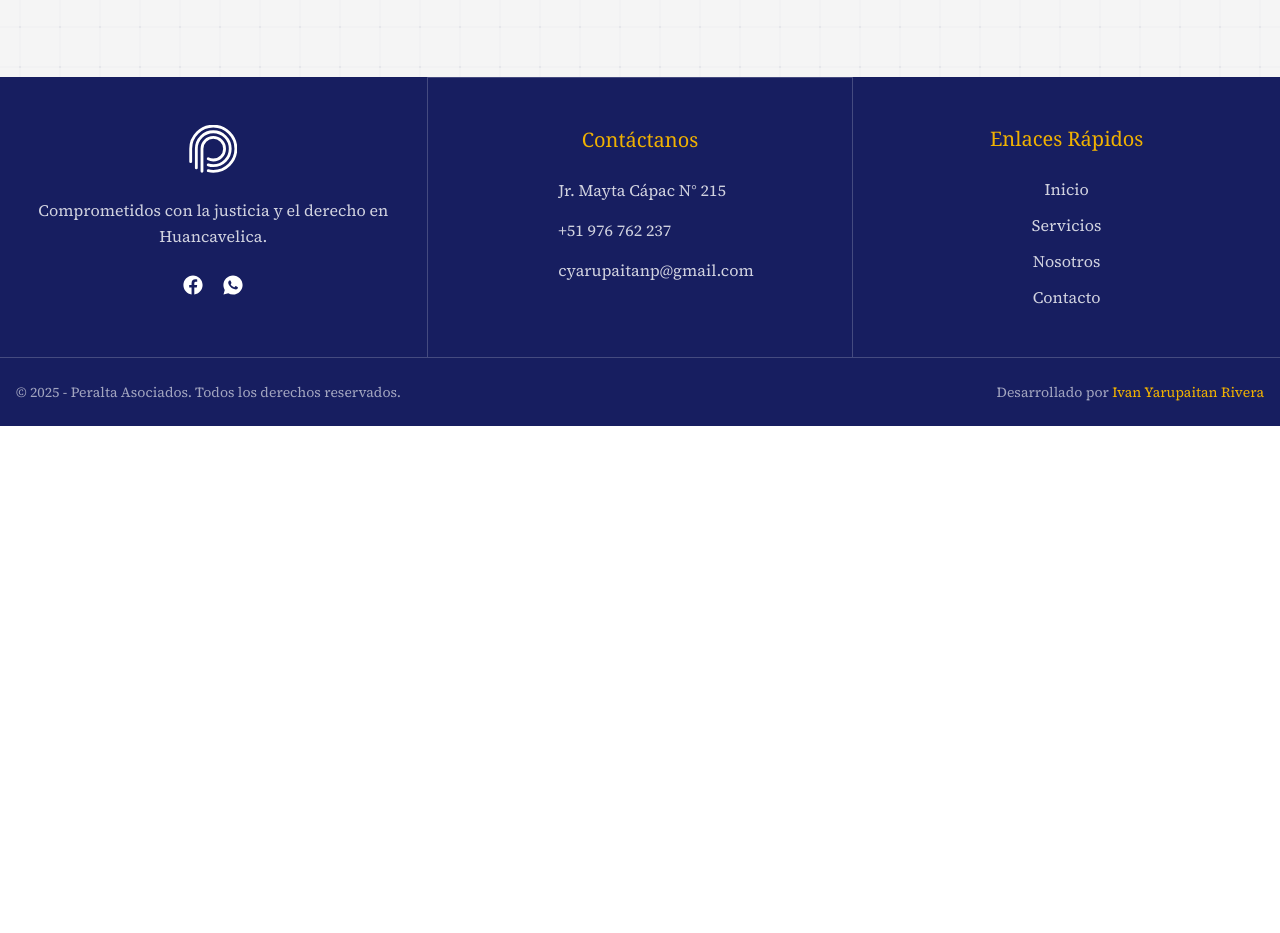
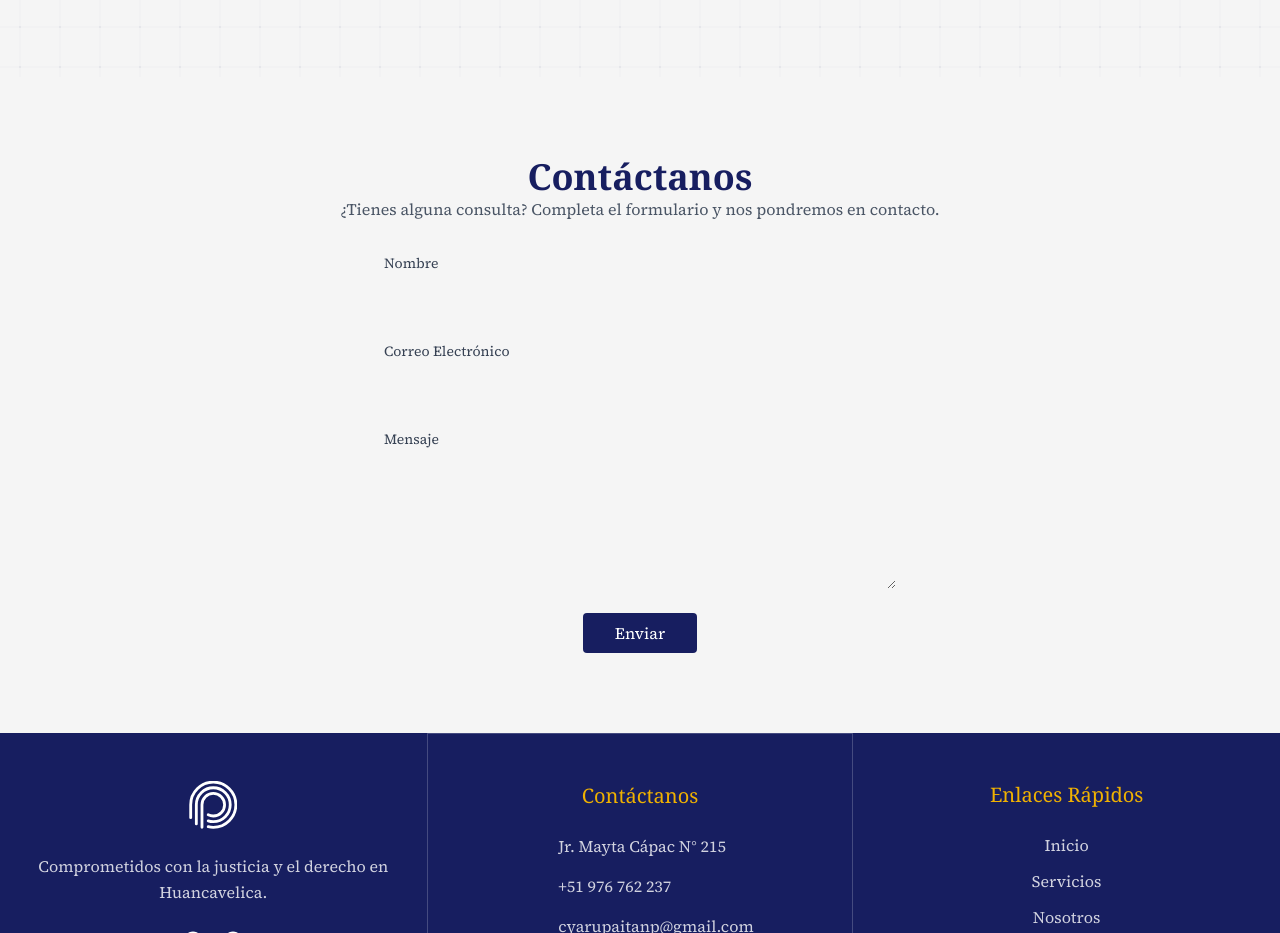
Before and after one commit to IvanGabrielYarupaitanRivera/PeraltaAsociados, an Astro site: page / in a window 1280 px wide. Shown: the part 4583-5516 px from the top of the page. Before the commit the page ends 5009 px from the top, so only its background shows below. Built offline with nearby package versions, Linux system fonts and the light colour scheme; Astro itself is replaced by a stand-in of ours; some icons are missing.

Commit message:
Agregar componente de contacto con formulario para consultas

```diff
--- /dev/null
+++ b/src/components/Contacto.astro
@@ -0,0 +1,75 @@
+---
+const formName = "contacto";
+---
+
+<section id="contacto" class="py-20 bg-neutral-100">
+  <div class="container mx-auto px-4">
+    <header class="mb-8 text-center">
+      <h1 class="font-serif text-3xl md:text-4xl text-primary font-bold">
+        Contáctanos
+      </h1>
+      <p class="text-gray-600">
+        ¿Tienes alguna consulta? Completa el formulario y nos pondremos en
+        contacto.
+      </p>
+    </header>
+    <form
+      name={formName}
+      method="POST"
+      data-netlify="true"
+      netlify-honeypot="bot-field"
+      class="max-w-lg mx-auto space-y-6"
+    >
+      <!-- Campo oculto para Netlify -->
+      <input type="hidden" name="form-name" value={formName} />
+      <p class="hidden">
+        <label>
+          No rellenes este campo si eres humano: <input name="bot-field" />
+        </label>
+      </p>
+      <div>
+        <label for="nombre" class="block text-sm font-medium text-gray-700">
+          Nombre
+        </label>
+        <input
+          type="text"
+          id="nombre"
+          name="nombre"
+          required
+          class="mt-1 block w-full rounded-sm border-gray-300 p-2"
+        />
+      </div>
+      <div>
+        <label for="email" class="block text-sm font-medium text-gray-700">
+          Correo Electrónico
+        </label>
+        <input
+          type="email"
+          id="email"
+          name="email"
+          required
+          class="mt-1 block w-full rounded-sm border-gray-300 p-2"
+        />
+      </div>
+      <div>
+        <label for="mensaje" class="block text-sm font-medium text-gray-700">
+          Mensaje
+        </label>
+        <textarea
+          id="mensaje"
+          name="mensaje"
+          rows="5"
+          required
+          class="mt-1 block w-full rounded-sm border-gray-300 p-2"></textarea>
+      </div>
+      <div class="text-center">
+        <button
+          type="submit"
+          class="inline-flex items-center px-8 py-2 bg-primary text-white font-medium hover:bg-primary/90 transition-all duration-300 rounded-sm"
+        >
+          Enviar
+        </button>
+      </div>
+    </form>
+  </div>
+</section>
--- a/src/components/Welcome.astro
+++ b/src/components/Welcome.astro
@@ -5,6 +5,7 @@ import Servicios from "./Servicios.astro";
 import Nosotros from "./Nosotros.astro";
 import Footer from "./Footer.astro";
 import Equipo from "./Equipo.astro";
+import Contacto from "./Contacto.astro";
 ---
 
 <div id="container" class="flex flex-col min-h-screen">
@@ -14,6 +15,7 @@ import Equipo from "./Equipo.astro";
     <Servicios />
     <Nosotros />
     <Equipo />
+    <Contacto />
   </main>
   <Footer />
 </div>
```
